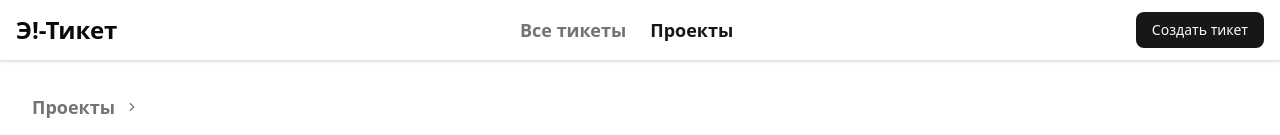
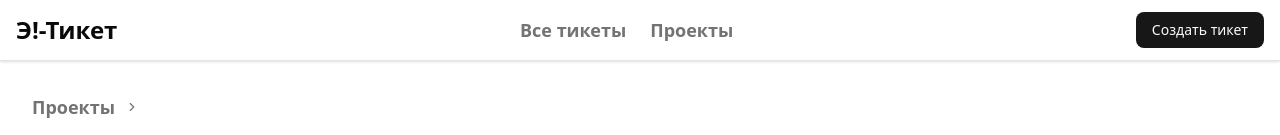
Before and after one commit to Kreoniz/project-management-system-avito, a React (Vite) app in the folder frontend/: page /board/1 in a window 1280 px wide. Shown: the top 135 px of the page. Built offline with nearby package versions, Linux system fonts and the light colour scheme; no server answers.

Commit message:
fix: mute projects link We have breadcrumbs instead

```diff
--- a/frontend/src/components/layout/header.tsx
+++ b/frontend/src/components/layout/header.tsx
@@ -31,9 +31,7 @@ export default function Header() {
             to="/boards"
             className={() =>
               `hover:text-primary transition-colors hover:underline ${
-                location.pathname.startsWith('/boards') || location.pathname.startsWith('/board/')
-                  ? 'text-primary'
-                  : 'text-muted-foreground'
+                location.pathname.startsWith('/boards') ? 'text-primary' : 'text-muted-foreground'
               }`
             }
           >
@@ -70,8 +68,7 @@ export default function Header() {
                   to="/boards"
                   className={() =>
                     `hover:text-primary transition-colors hover:underline ${
-                      location.pathname.startsWith('/boards') ||
-                      location.pathname.startsWith('/board/')
+                      location.pathname.startsWith('/boards')
                         ? 'text-primary'
                         : 'text-muted-foreground'
                     }`
```
